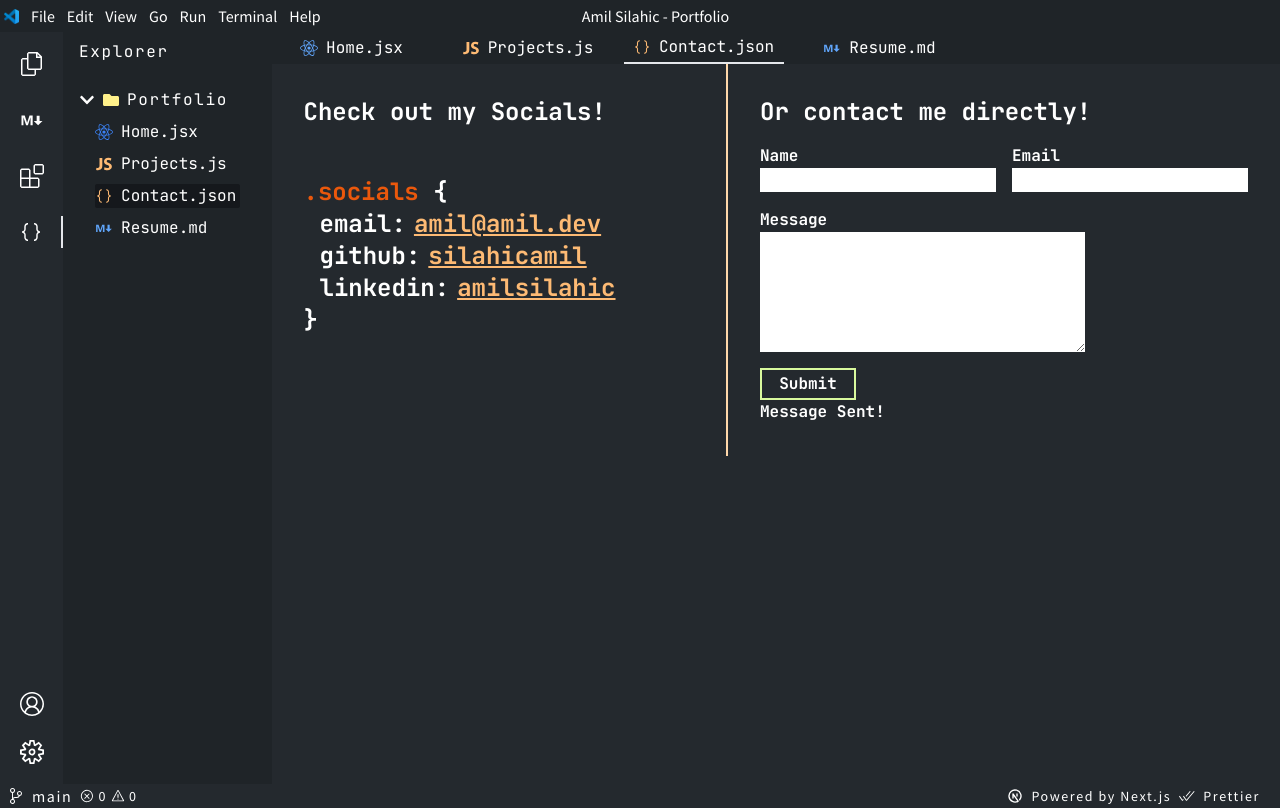
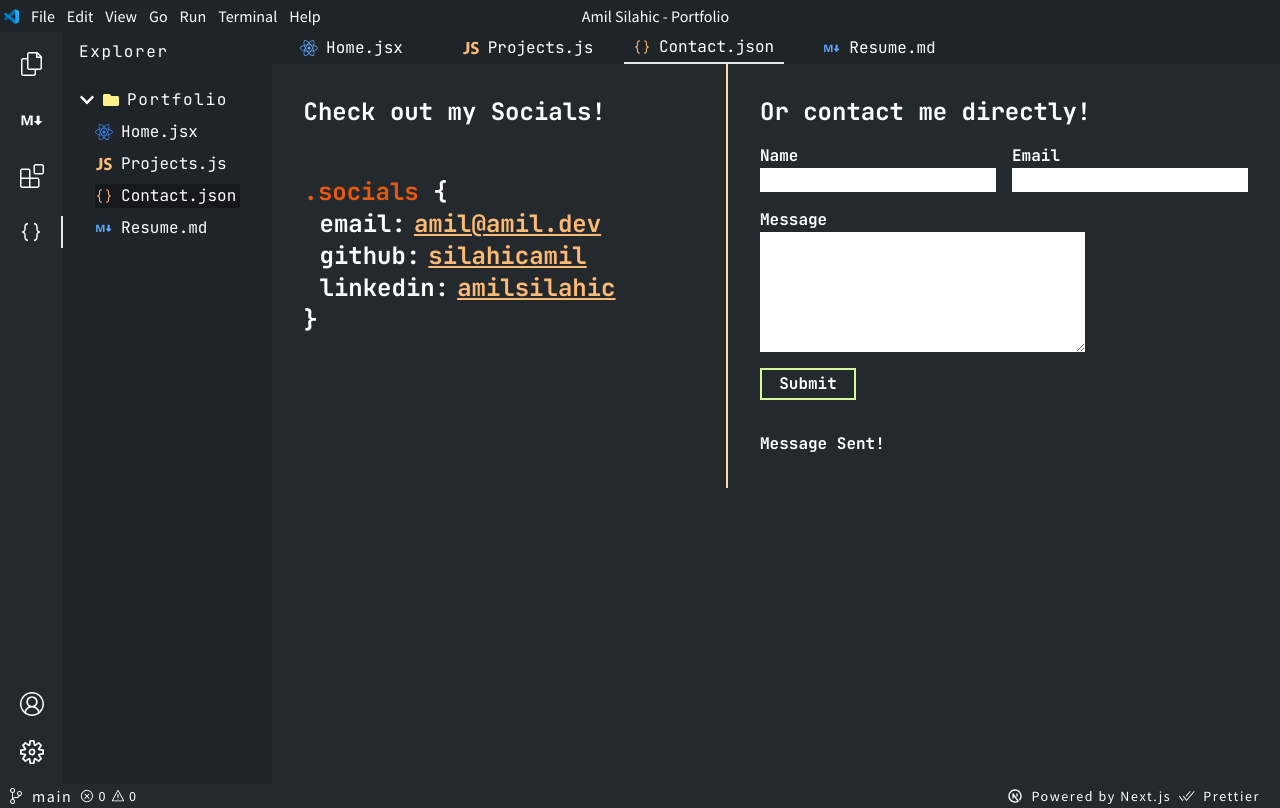
Before and after one commit to SilahicAmil/nextjs-updated-portfolio, a Next.js app: page /contact in a window 1280 px wide. Both pictures are taken after typing "Sample", "Sample", "Sample" into the empty fields and a click on the button "Submit". Built offline with nearby package versions, Linux system fonts and the light colour scheme; no server answers.

Commit message:
updating message sent

```diff
--- a/components/ContactPage/ContactForm.js
+++ b/components/ContactPage/ContactForm.js
@@ -51,7 +51,7 @@ const ContactForm = ({}) => {
         </div>
       </form>
 
-      {submittedForm ? <div>Message Sent!</div> : undefined}
+      {submittedForm ? <div className="pt-8">Message Sent!</div> : undefined}
     </div>
   );
 };
```
